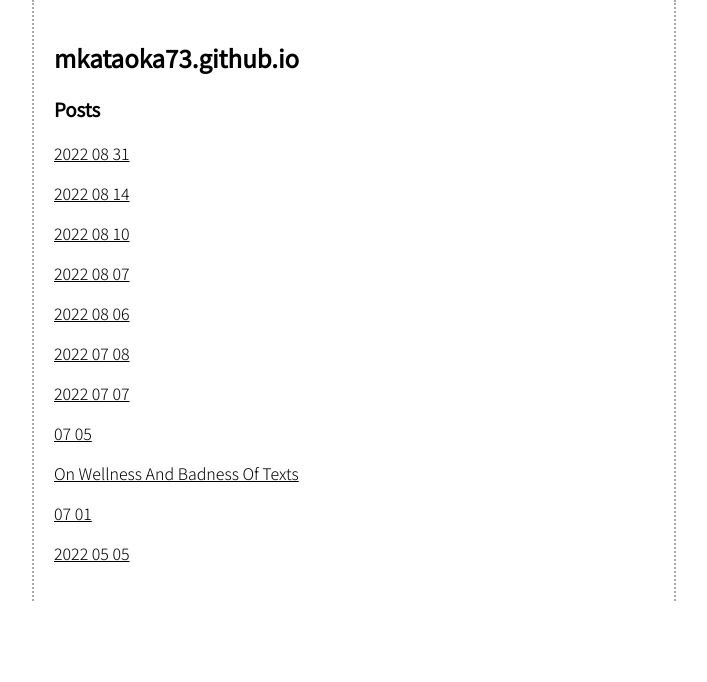
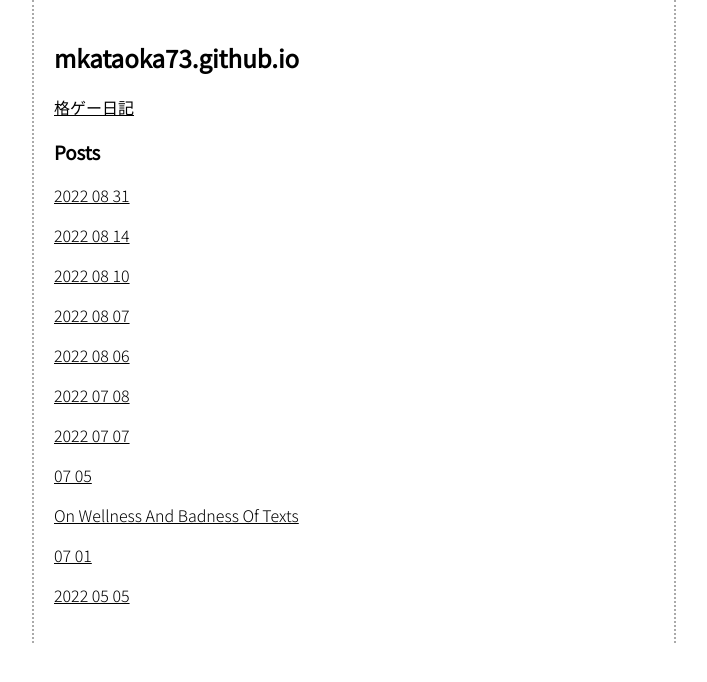
Before and after one commit to mkataoka73/mkataoka73.github.io, a Jekyll site: the page built from index.md, in a window 1280 px wide. Shown: the top 682 px of the page, without its empty margins (286-993 px from the left). Built offline with Jekyll 4.4.1, drawn with Linux system fonts in a browser that asks for light colours.

Commit message:
Add link to fg site

```diff
--- a/index.md
+++ b/index.md
@@ -5,6 +5,8 @@ title: "Index"
 
 ## mkataoka73.github.io
 
+[格ゲー日記](https://mkataoka73.github.io/fg){:target="_blank"}
+
 ### Posts
 
 {% for post in site.posts %}
```
